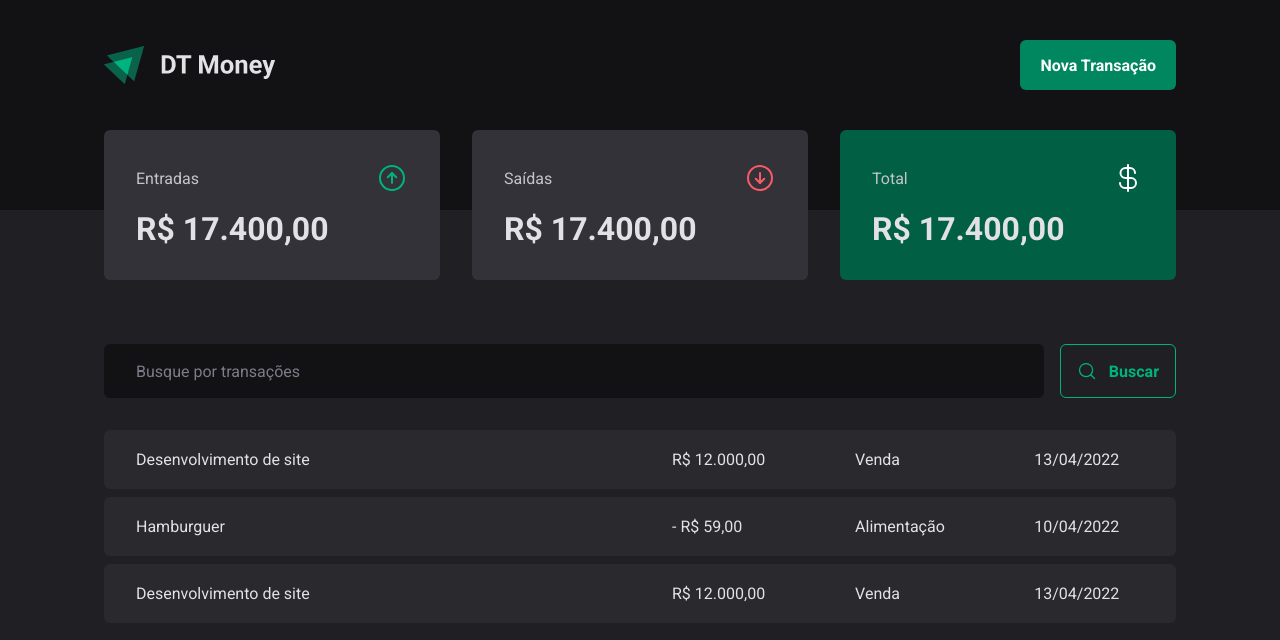
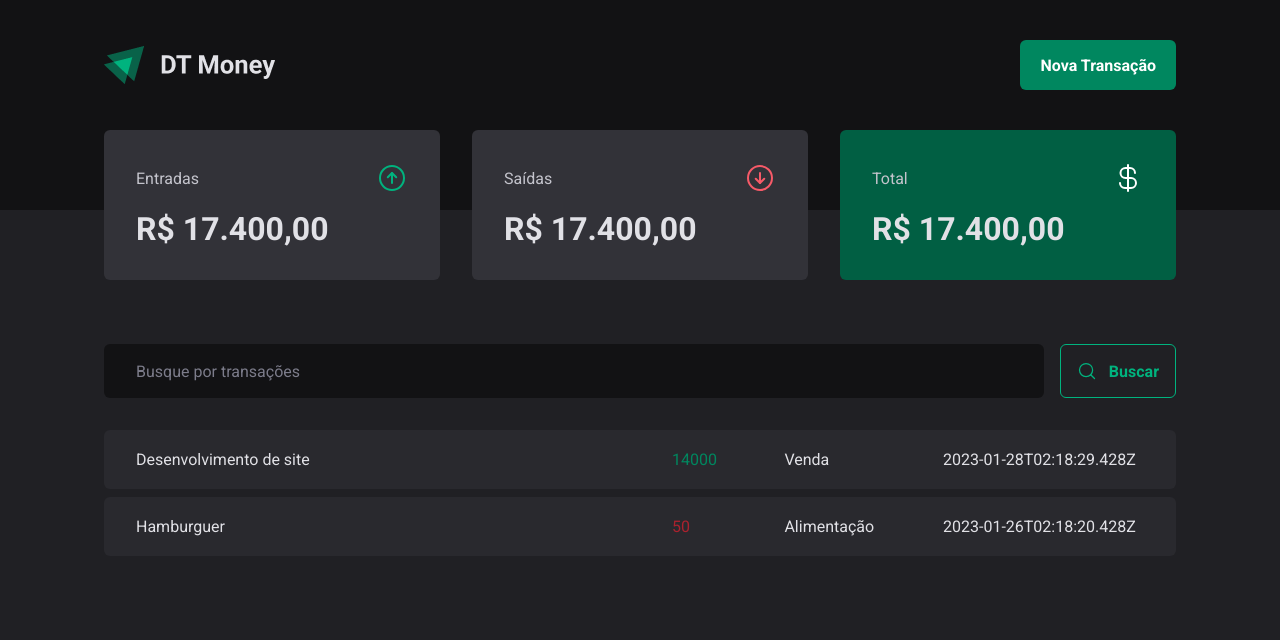
Before and after one commit to Gustavo-Orlandini/DTmoney-Rocketseat, a React (Vite) app: page / in a window 1280 px wide. Shown: the top 640 px of the page. Built offline with nearby package versions, Linux system fonts and the light colour scheme; data requests are answered from the project's data file.

Commit message:
Creat Fetch, configurate server.json and create a .map( ) to return results from fetch

```diff
--- a/package.json
+++ b/package.json
@@ -5,6 +5,7 @@
   "type": "module",
   "scripts": {
     "dev": "vite",
+    "dev:server": "json-server server.json -p 3333 -w -d 500",
     "build": "tsc && vite build",
     "preview": "vite preview"
   },
@@ -19,6 +20,7 @@
     "@types/react": "^18.0.26",
     "@types/react-dom": "^18.0.9",
     "@vitejs/plugin-react": "^3.0.0",
+    "json-server": "^0.17.1",
     "typescript": "^4.9.3",
     "vite": "^4.0.0"
   }
--- /dev/null
+++ b/server.json
@@ -0,0 +1,20 @@
+{
+  "transactions": [
+    {
+      "id": 1,
+      "description": "Desenvolvimento de site",
+      "type": "income",
+      "category": "Venda",
+      "price": "14000",
+      "createdAt": "2023-01-28T02:18:29.428Z"
+    },
+    {
+      "id": 2,
+      "description": "Hamburguer",
+      "type": "outcome",
+      "category": "Alimentação",
+      "price": "50",
+      "createdAt": "2023-01-26T02:18:20.428Z"
+    }
+  ]
+}
--- a/src/pages/transactions/index.tsx
+++ b/src/pages/transactions/index.tsx
@@ -1,9 +1,33 @@
+import { useEffect, useState } from 'react'
 import { Header } from '../../components/Header/Header'
 import { Summary } from '../../components/Header/Summary'
 import { SearchForm } from '../../components/SearchForm'
 import styles from './transactions.module.css'
 
+interface Transaction {
+    id: number;
+    description: string;
+    type: 'income' | 'outcome';
+    price: number;
+    category: string;
+    createdAt: string;
+}
+
 export function Transactions() {
+    const [transactions, setTransactions] = useState<Transaction[]>([])
+
+
+    async function loadTransactions() {
+        const response = await fetch('http://localhost:3333/transactions')
+        const data = await response.json()
+
+        setTransactions(data)
+    }
+
+    useEffect(() => {
+        loadTransactions()
+    }, [])
+
     return (
         <div>
             <Header />
@@ -15,26 +39,16 @@
 
                 <table className={styles.table}>
                     <tbody>
-                        <tr>
-                            <td width={'50%'} >Desenvolvimento de site</td>
-                            <td>R$ 12.000,00</td>
-                            <td>Venda</td>
-                            <td>13/04/2022</td>
-                        </tr>
-
-                        <tr>
-                            <td width={'50%'} >Hamburguer</td>
-                            <td>- R$ 59,00</td>
-                            <td>Alimentação</td>
-                            <td>10/04/2022</td>
-                        </tr>
-
-                        <tr>
-                            <td width={'50%'} >Desenvolvimento de site</td>
-                            <td>R$ 12.000,00</td>
-                            <td>Venda</td>
-                            <td>13/04/2022</td>
-                        </tr>
+                        {transactions.map(transaction => {
+                            return (
+                                <tr key={transaction.id}>
+                                    <td width={'50%'} >{transaction.description}</td>
+                                    <td style={transaction.type === 'income' ? { color: 'var(--green-500)' } : { color: 'var(--red-500)' }} >{transaction.price}</td>
+                                    <td>{transaction.category}</td>
+                                    <td>{transaction.createdAt}</td>
+                                </tr>
+                            )
+                        })}
                     </tbody>
                 </table>
             </main>
```
Also changed, not shown: src/components/NewTransactionModal/index.tsx (+13 -2 lines), 1 other file (tests, documents, lock files or other folders).
